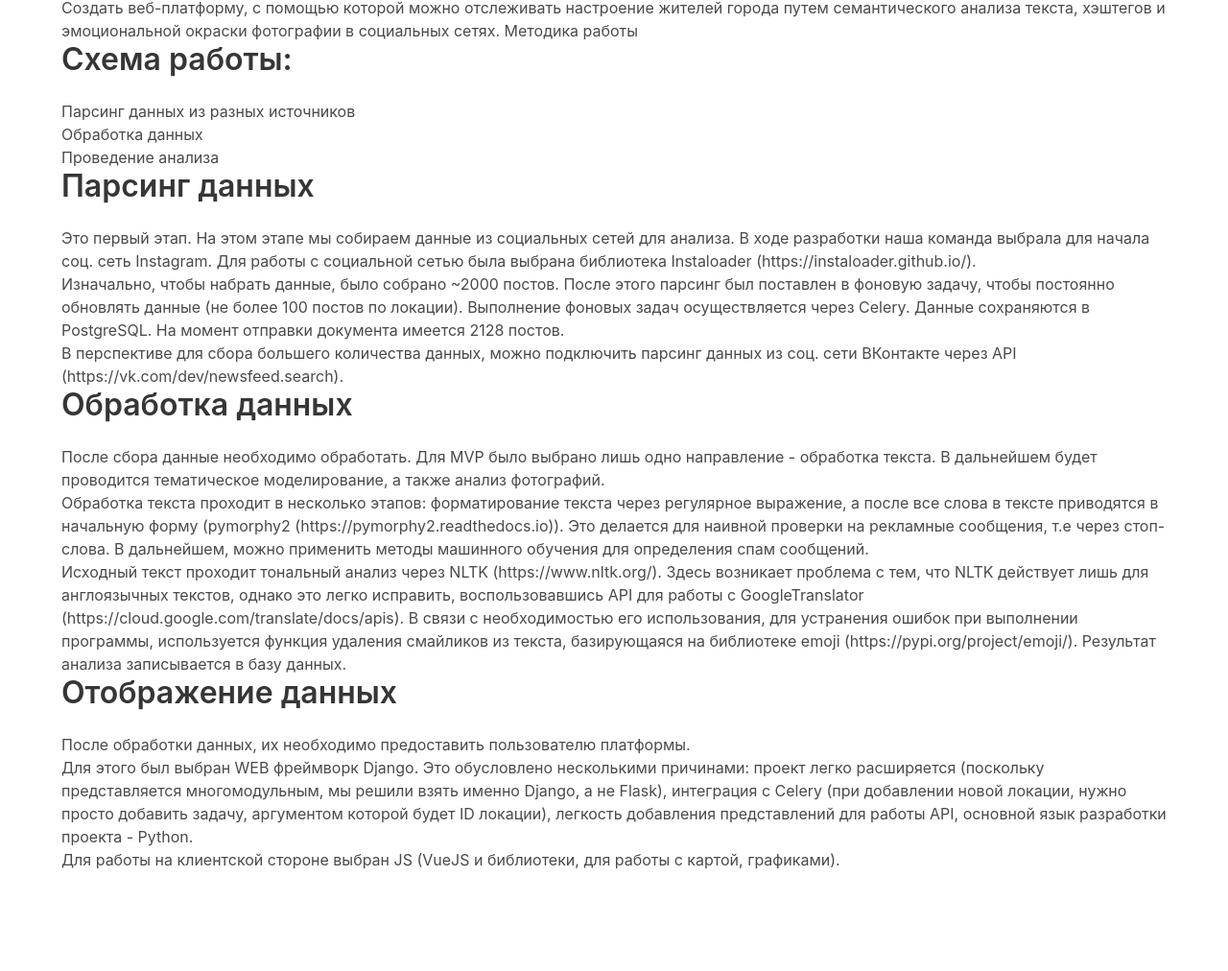
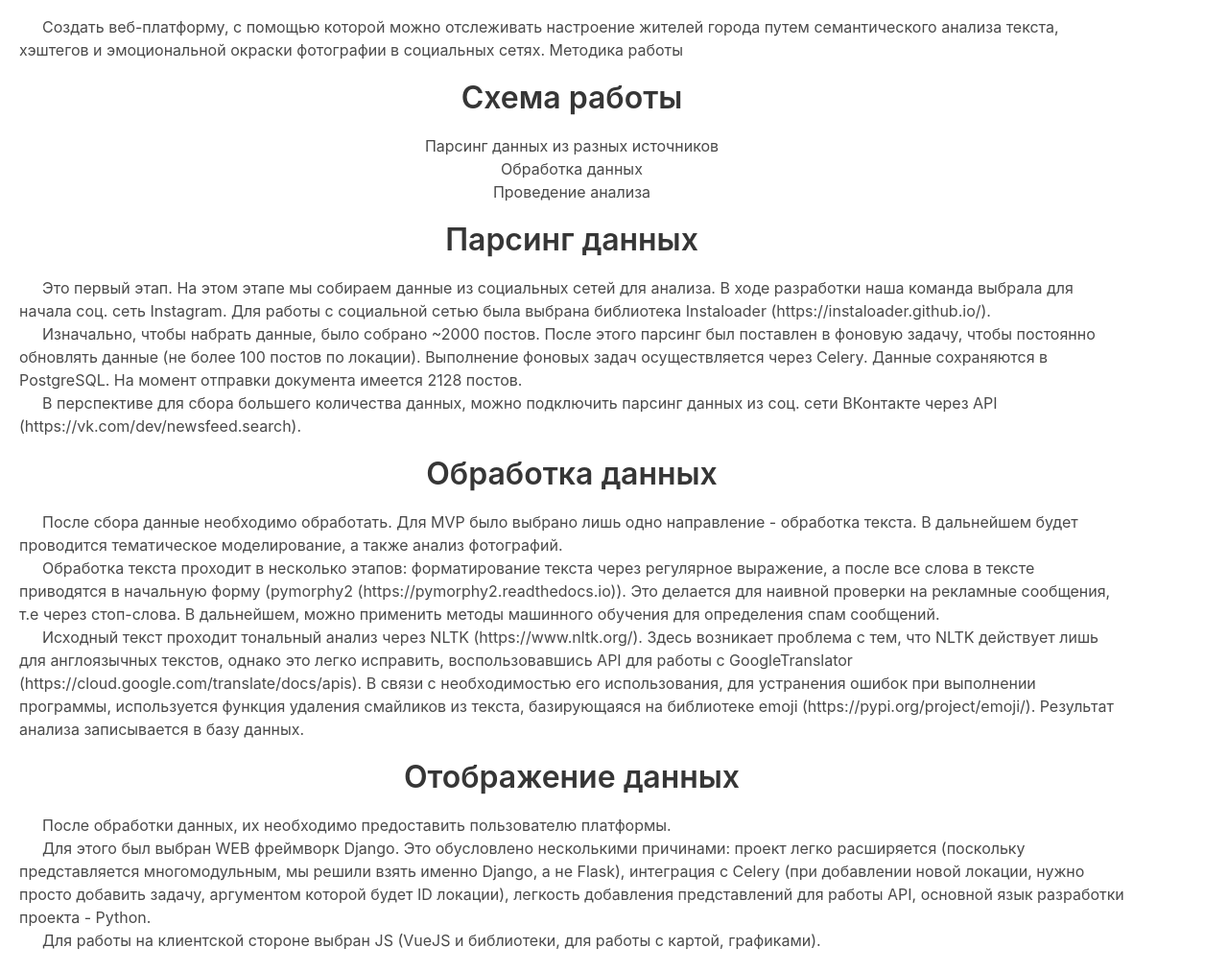
Before and after one commit to CityISO/BulmaSite, a plain HTML site: page index.html in a window 1280 px wide. Shown: the part 864-1876 px from the top of the page at 96% size. Before the commit the page ends 1772 px from the top, so only its background shows below. Drawn offline with Linux system fonts and the light colour scheme.

Commit message:
Some butifi change

```diff
--- a/index.html
+++ b/index.html
@@ -49,29 +49,49 @@
             </div>
         </div>
     </section>
-<div class="container">
-    <h1 class="title">Цель</h1>
-Создать веб-платформу, с помощью которой можно отслеживать настроение жителей города путем семантического анализа текста, хэштегов и эмоциональной окраски фотографии в социальных сетях.
-Методика работы
-    <h1 class="title">Схема работы:</h1>
-    <ul>
+    <div class="container" style="margin: 20px">
+        <h1 class="title has-text-centered">Цель</h1><p style="text-indent: 1.5em;">Создать веб-платформу, с помощью которой можно отслеживать настроение жителей города
+        путем семантического анализа текста, хэштегов и эмоциональной окраски фотографии в социальных сетях.
+        Методика работы</p>
+        <h1 class="title has-text-centered" style="margin: 20px">Схема работы</h1>
+        <ul class="has-text-centered">
             <li>Парсинг данных из разных источников</li>
             <li>Обработка данных</li>
             <li>Проведение анализа</li>
-    <h1 class="title">Парсинг данных</h1>
-    <p>Это первый этап. На этом этапе мы собираем данные из социальных сетей для анализа. В ходе разработки наша команда выбрала для начала соц. сеть Instagram. Для работы с социальной сетью была выбрана библиотека Instaloader (https://instaloader.github.io/). </p>
-    <p>Изначально, чтобы набрать данные, было собрано ~2000 постов. После этого парсинг был поставлен в фоновую задачу, чтобы постоянно обновлять данные (не более 100 постов по локации). Выполнение фоновых задач осуществляется через Celery. Данные сохраняются в PostgreSQL. На момент отправки документа имеется 2128 постов.</p>
-    <p>В перспективе для сбора большего количества данных, можно подключить парсинг данных из соц. сети ВКонтакте через API (https://vk.com/dev/newsfeed.search).</p>
+        </ul>
+            <h1 class="title has-text-centered" style="margin: 20px">Парсинг данных</h1>
+            <p style="text-indent: 1.5em;">Это первый этап. На этом этапе мы собираем данные из социальных сетей для анализа. В ходе разработки наша
+                команда выбрала для начала соц. сеть Instagram. Для работы с социальной сетью была выбрана библиотека
+                Instaloader (https://instaloader.github.io/). </p>
+            <p style="text-indent: 1.5em;">Изначально, чтобы набрать данные, было собрано ~2000 постов. После этого парсинг был поставлен в фоновую
+                задачу, чтобы постоянно обновлять данные (не более 100 постов по локации). Выполнение фоновых задач
+                осуществляется через Celery. Данные сохраняются в PostgreSQL. На момент отправки документа имеется 2128
+                постов.</p>
+            <p style="text-indent: 1.5em;">В перспективе для сбора большего количества данных, можно подключить парсинг данных из соц. сети
+                ВКонтакте через API (https://vk.com/dev/newsfeed.search).</p>
 
-    <h1 class="title">Обработка данных</h1>
-    <p>После сбора данные необходимо обработать. Для MVP было выбрано лишь одно направление - обработка текста. В дальнейшем будет проводится тематическое моделирование, а также анализ фотографий. </p>
-    <p>Обработка текста проходит в несколько этапов: форматирование текста через регулярное выражение, а после все слова в тексте приводятся в начальную форму (pymorphy2 (https://pymorphy2.readthedocs.io)). Это делается для наивной проверки на рекламные сообщения, т.е через стоп-слова. В дальнейшем, можно применить методы машинного обучения для определения спам сообщений. </p>
-    <p>Исходный текст проходит тональный анализ через NLTK (https://www.nltk.org/). Здесь возникает проблема с тем, что NLTK действует лишь для англоязычных текстов, однако это легко исправить, воспользовавшись API для работы с GoogleTranslator (https://cloud.google.com/translate/docs/apis). В связи с необходимостью его использования, для устранения ошибок при выполнении программы, используется функция удаления смайликов из текста, базирующаяся на библиотеке emoji (https://pypi.org/project/emoji/). Результат анализа записывается в базу данных.</p>
+            <h1 class="title has-text-centered" style="margin: 20px">Обработка данных</h1>
+            <p style="text-indent: 1.5em;">После сбора данные необходимо обработать. Для MVP было выбрано лишь одно направление - обработка текста.
+                В дальнейшем будет проводится тематическое моделирование, а также анализ фотографий. </p>
+            <p style="text-indent: 1.5em;">Обработка текста проходит в несколько этапов: форматирование текста через регулярное выражение, а после
+                все слова в тексте приводятся в начальную форму (pymorphy2 (https://pymorphy2.readthedocs.io)). Это
+                делается для наивной проверки на рекламные сообщения, т.е через стоп-слова. В дальнейшем, можно
+                применить методы машинного обучения для определения спам сообщений. </p>
+            <p style="text-indent: 1.5em;">Исходный текст проходит тональный анализ через NLTK (https://www.nltk.org/). Здесь возникает проблема с
+                тем, что NLTK действует лишь для англоязычных текстов, однако это легко исправить, воспользовавшись API
+                для работы с GoogleTranslator (https://cloud.google.com/translate/docs/apis). В связи с необходимостью
+                его использования, для устранения ошибок при выполнении программы, используется функция удаления
+                смайликов из текста, базирующаяся на библиотеке emoji (https://pypi.org/project/emoji/). Результат
+                анализа записывается в базу данных.</p>
 
-    <h1 class="title">Отображение данных</h1>
-    <p>После обработки данных, их необходимо предоставить пользователю платформы. </p>
-    <p>Для этого был выбран WEB фреймворк Django. Это обусловлено несколькими причинами: проект легко расширяется (поскольку представляется многомодульным, мы решили взять именно Django, а не Flask), интеграция с Celery (при добавлении новой локации, нужно просто добавить задачу, аргументом которой будет ID локации), легкость добавления представлений для работы API, основной язык разработки проекта - Python. </p>
-    <p>Для работы на клиентской стороне выбран JS (VueJS и библиотеки, для работы с картой, графиками).</p>
+            <h1 class="title has-text-centered" style="margin: 20px">Отображение данных</h1>
+            <p style="text-indent: 1.5em;">После обработки данных, их необходимо предоставить пользователю платформы. </p>
+            <p style="text-indent: 1.5em;">Для этого был выбран WEB фреймворк Django. Это обусловлено несколькими причинами: проект легко
+                расширяется (поскольку представляется многомодульным, мы решили взять именно Django, а не Flask),
+                интеграция с Celery (при добавлении новой локации, нужно просто добавить задачу, аргументом которой
+                будет ID локации), легкость добавления представлений для работы API, основной язык разработки проекта -
+                Python. </p>
+            <p style="text-indent: 1.5em;">Для работы на клиентской стороне выбран JS (VueJS и библиотеки, для работы с картой, графиками).</p>
 
     </div>
 </body>
```
Lines whose indentation alone changed are shown as unchanged.
